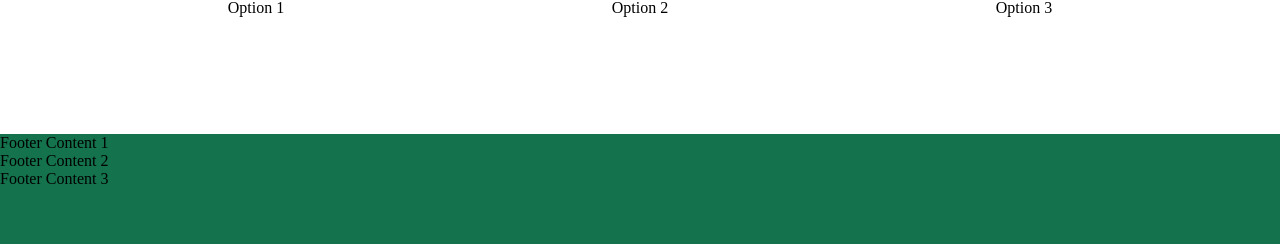
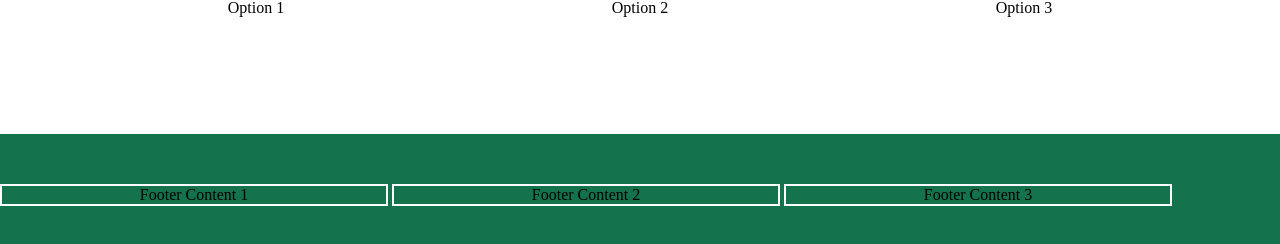
Before and after one commit to MungangaThelly/advanced-website, a website: page index.html in a window 1280 px wide. Shown: the part 718-962 px from the top of the page. Drawn offline with Linux system fonts and the light colour scheme.

Commit message:
partly fixed footer content

```diff
--- a/styles/index-style.css
+++ b/styles/index-style.css
@@ -50,5 +50,9 @@ footer {
 }
 
 .footer {
-
+    display: inline-block;
+    width: 30%;
+    border: 2px solid white;
+    margin: 50px auto;
+    text-align: center;
 }
```
